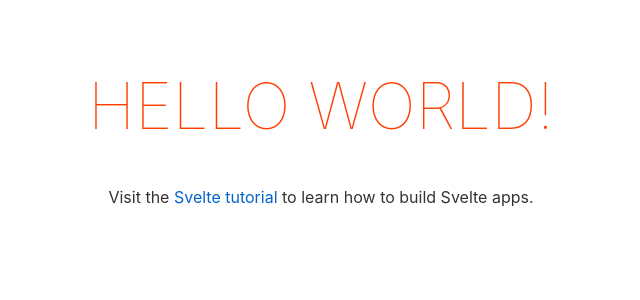
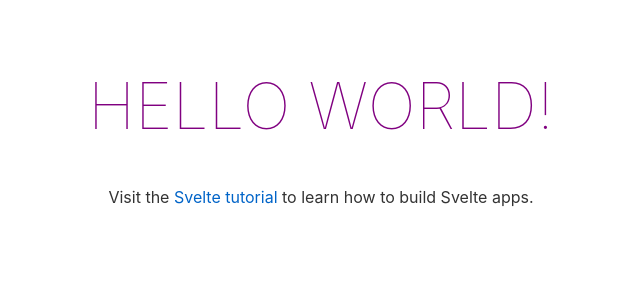
Before and after one commit to toothemooon/toothemooon.github.io, a Svelte app: page / in a window 1280 px wide. Shown: the top 300 px of the page, without its empty margins (319-959 px from the left). Built offline with nearby package versions, Linux system fonts and the light colour scheme.

Commit message:
Update App.svelte

```diff
--- a/src/App.svelte
+++ b/src/App.svelte
@@ -16,7 +16,7 @@
 	}
 
 	h1 {
-		color: #ff3e00;
+		color: purple;
 		text-transform: uppercase;
 		font-size: 4em;
 		font-weight: 100;
```
